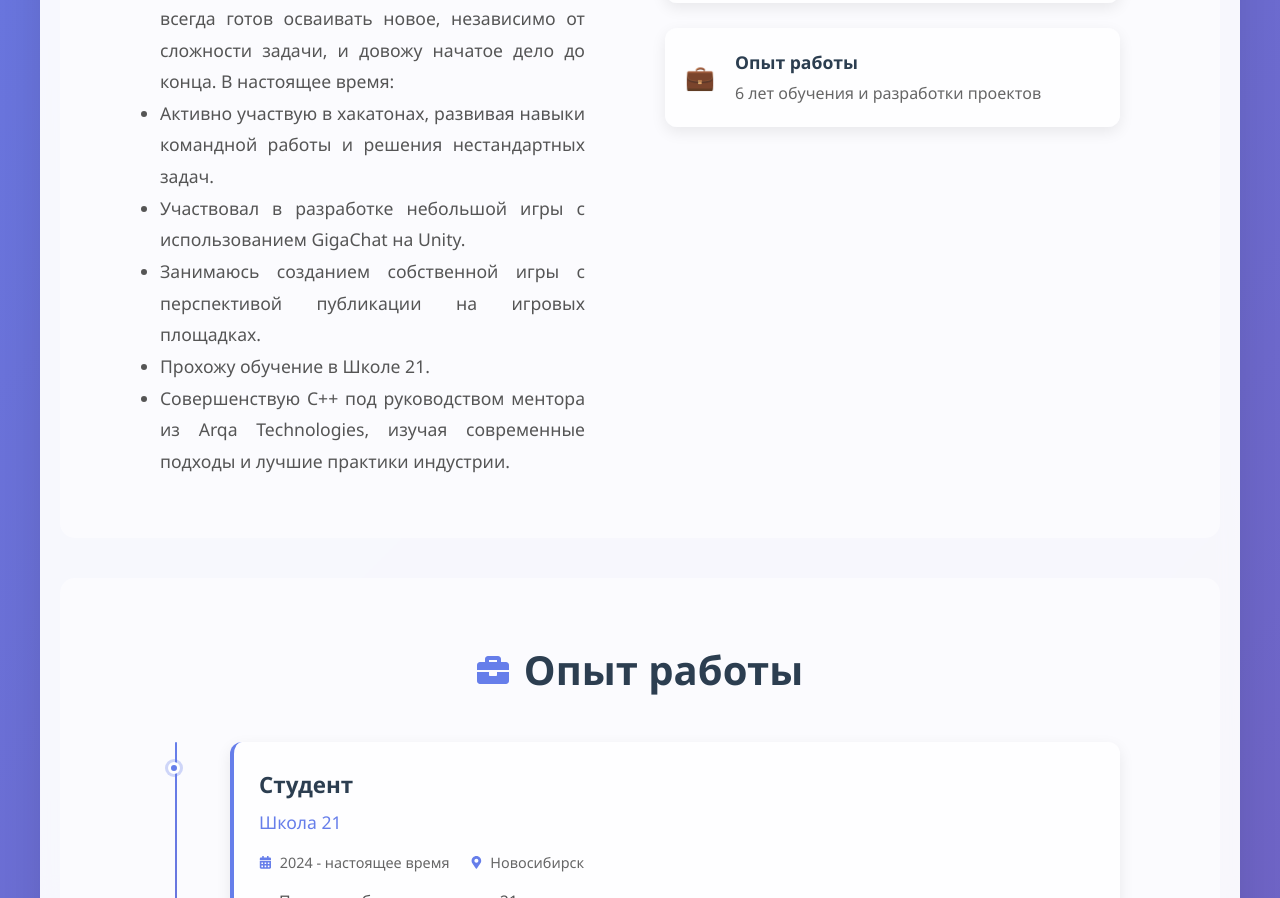
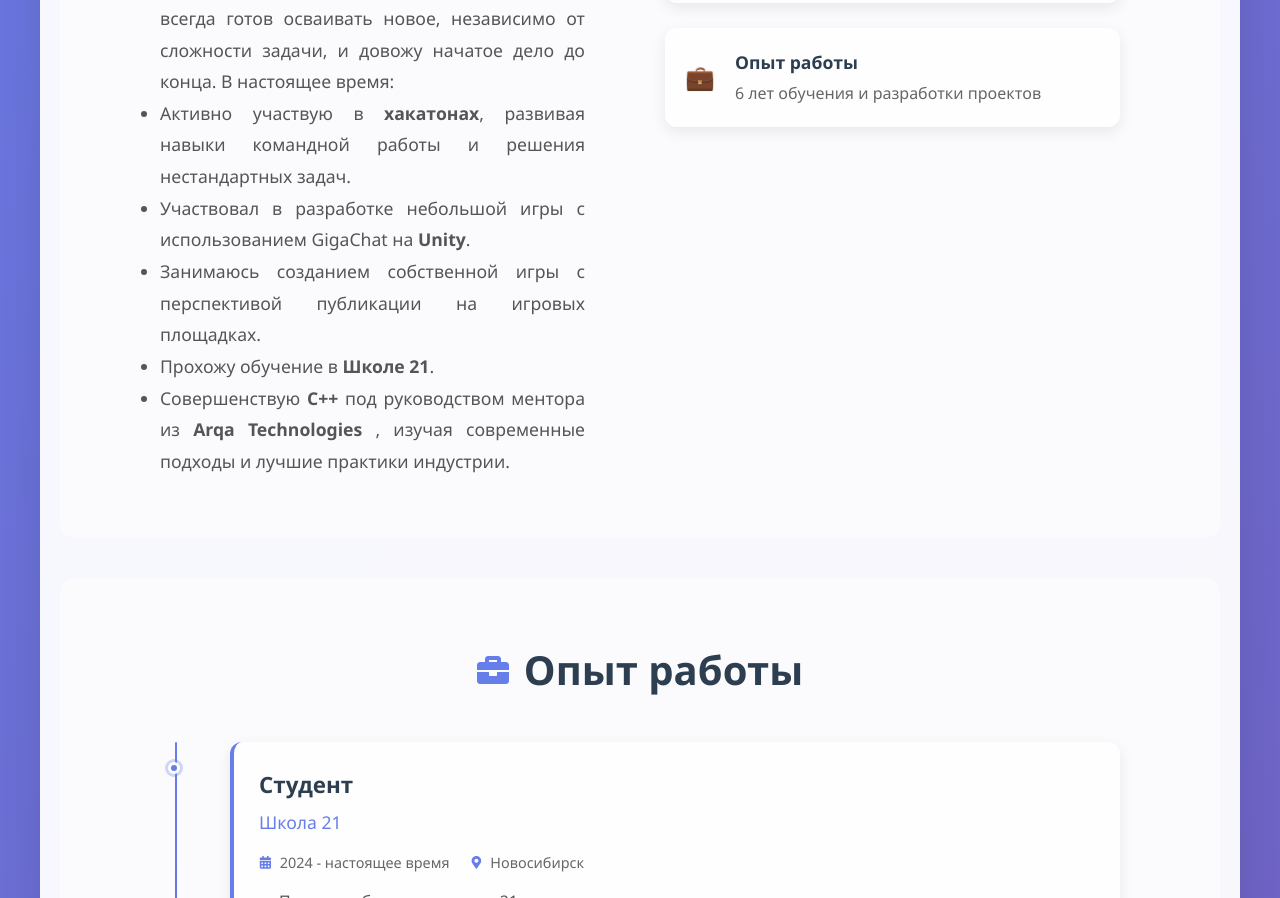
Before and after one commit to EgorTrytnev/MyResume_Site, a React (Create React App) app: page / in a window 1280 px wide. Shown: the part 1124-2022 px from the top of the page. Built offline with nearby package versions, Linux system fonts and the light colour scheme.

Commit message:
edit About text. Mark text with bold

```diff
--- a/src/components/About.js
+++ b/src/components/About.js
@@ -43,11 +43,11 @@ const About = () => {
             Одно из моих главных преимуществ — стремление к непрерывному обучению. Я всегда готов осваивать новое, независимо от сложности задачи, и довожу начатое дело до конца.
             В настоящее время:
             <ul>
-            <li>Активно участвую в хакатонах, развивая навыки командной работы и решения нестандартных задач.</li>
-            <li>Участвовал в разработке небольшой игры с использованием GigaChat на Unity.</li>
+            <li>Активно участвую в <b>хакатонах</b>, развивая навыки командной работы и решения нестандартных задач.</li>
+            <li>Участвовал в разработке небольшой игры с использованием GigaChat на <b>Unity</b>.</li>
             <li>Занимаюсь созданием собственной игры с перспективой публикации на игровых площадках.</li>
-            <li>Прохожу обучение в Школе 21.</li>
-            <li>Совершенствую C++ под руководством ментора из Arqa Technologies, изучая современные подходы и лучшие практики индустрии.</li>
+            <li>Прохожу обучение в <b>Школе 21</b>.</li>
+            <li>Совершенствую <b>C++</b> под руководством ментора из <b>Arqa Technologies</b> , изучая современные подходы и лучшие практики индустрии.</li>
             </ul>
             </p>
           </motion.div>
```
